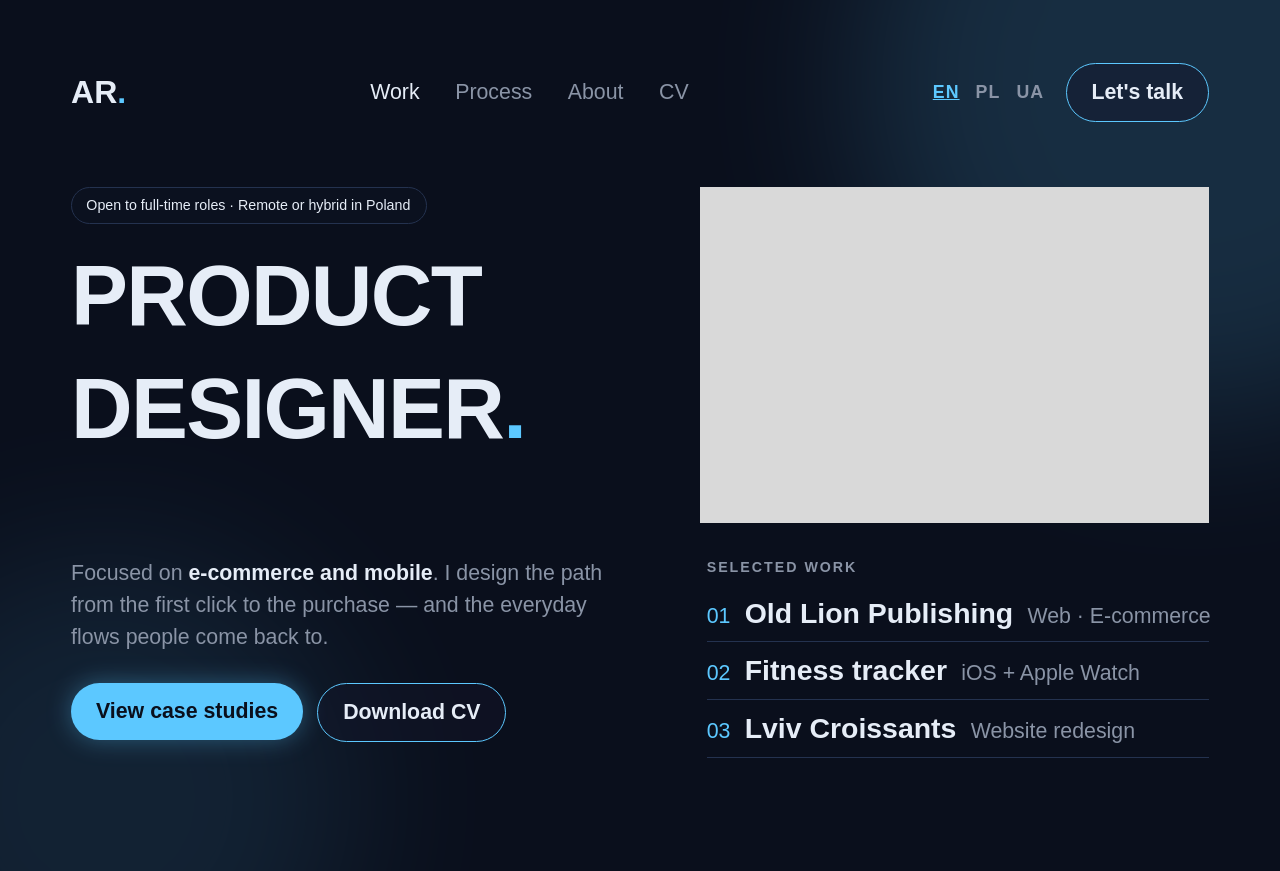
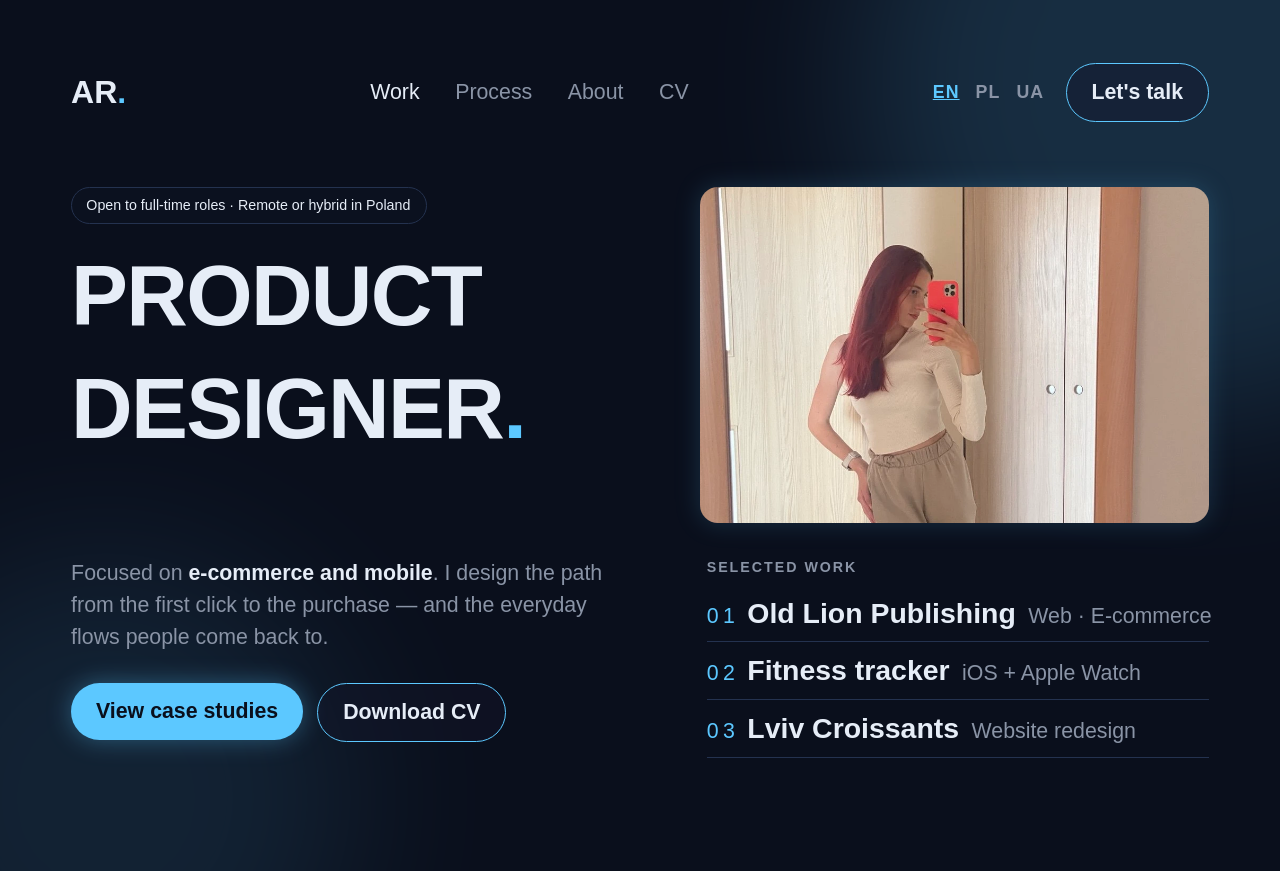
Before and after one commit to drjanastasi/Design_Portfolio, an Astro site: page / in a window 1280 px wide. Built offline with nearby package versions, Linux system fonts and the light colour scheme; Astro itself is replaced by a stand-in of ours; a web font is replaced by a local one.

Commit message:
Add hero photo and space out work item numbers
Replace the grey placeholder with a temporary photo (rounded corners,
soft accent glow) and add letter spacing to the 01-03 numbers.

Co-Authored-By: Claude Sonnet 5.5 <noreply@anthropic.com>

```diff
--- a/src/components/Hero.astro
+++ b/src/components/Hero.astro
@@ -1,4 +1,7 @@
 ---
+import { Image } from 'astro:assets';
+// Temporary photo, to be replaced later.
+import photo from '../assets/photo-temp.webp';
 import Button from './Button.astro';
 import Nav from './Nav.astro';
 import WorkItem from './WorkItem.astro';
@@ -30,8 +33,16 @@ const work = [
         </h1>
       </div>
 
-      <!-- Placeholder: the design has a plain grey block here. -->
-      <div class="media" aria-hidden="true"></div>
+      <Image
+        class="media"
+        src={photo}
+        alt="Anastasiia Romashchenko"
+        widths={[600, 960]}
+        sizes="(max-width: 899px) calc(100vw - 48px), min(572px, 40vw)"
+        quality={90}
+        loading="eager"
+        fetchpriority="high"
+      />
 
       <div class="intro">
         <p>
@@ -138,8 +149,15 @@ const work = [
   }
 
   .media {
+    display: block;
+    width: 100%;
     height: calc(378 * var(--u));
-    background: #d9d9d9;
+    border-radius: 18px;
+    /* The primary button's glow at half its strength. */
+    filter: drop-shadow(0 0 calc(14 * var(--u)) rgba(92, 200, 255, 0.175));
+    object-fit: cover;
+    /* Portrait photo in a landscape slot: put the face on the upper third. */
+    object-position: 50% 55%;
   }
 
   .intro {
--- a/src/components/WorkItem.astro
+++ b/src/components/WorkItem.astro
@@ -18,7 +18,8 @@ const { number, title, meta } = Astro.props;
   .item {
     display: flex;
     align-items: baseline;
-    gap: calc(16 * var(--u));
+    /* 14 rather than the design's 16, so the longest row still fits with spaced digits. */
+    gap: calc(14 * var(--u));
     padding: calc(10 * var(--u)) 0;
     border-bottom: 1px solid var(--color-border);
     line-height: 1.366;
@@ -30,6 +31,9 @@ const { number, title, meta } = Astro.props;
     font-family: var(--font-display);
     font-size: calc(24 * var(--u));
     font-weight: 500;
+    letter-spacing: calc(5 * var(--u));
+    /* Cancel the spacing added after the last digit, so the gap to the title stays. */
+    margin-right: calc(-5 * var(--u));
   }
 
   .title {
```
Also changed, not shown: src/assets/photo-temp.webp (added).
